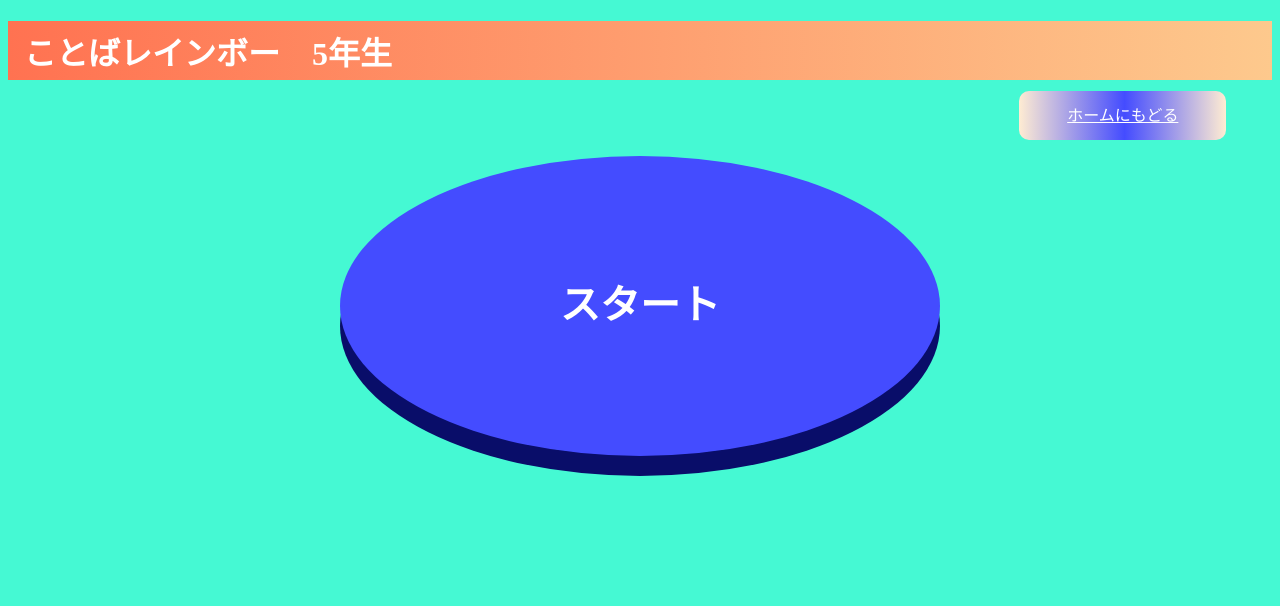
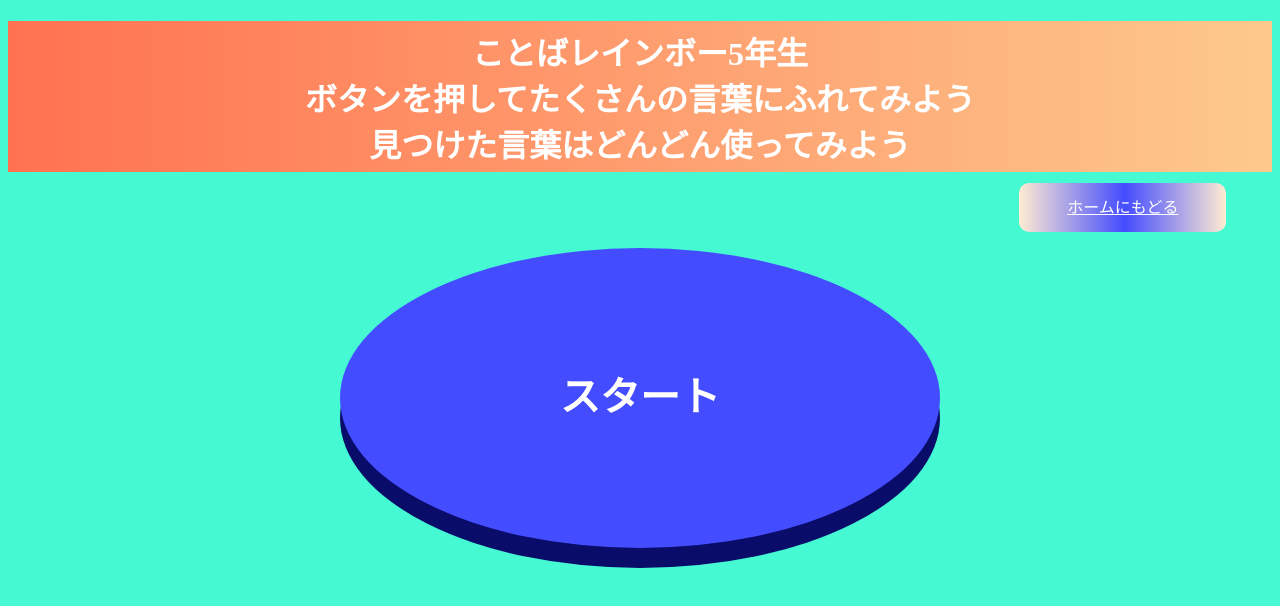
Before and after one commit to chikako2020/kotobaRainbow, a plain HTML site: page kotobaRainbow5/index.html in a window 1280 px wide. Drawn offline with Linux system fonts and the light colour scheme.

Commit message:
ボタンの説明を追加　センタリングする

```diff
--- a/kotobaRainbow5/index.html
+++ b/kotobaRainbow5/index.html
@@ -10,7 +10,7 @@
     <header>
         <div class="container">
           <div class="header-left">
-            <h1>ことばレインボー　5年生</h1>
+            <h1>ことばレインボー5年生<br>ボタンを押してたくさんの言葉にふれてみよう<br>見つけた言葉はどんどん使ってみよう</h1>
           </div>
           <div class="header-right">
             <a href="../index.html"  class="home-btn">ホームにもどる</a>
--- a/kotobaRainbow5/styles.css
+++ b/kotobaRainbow5/styles.css
@@ -29,6 +29,7 @@ h1 {
     background: -webkit-linear-gradient(to right, #FF7251, #fdc98d);
     background: linear-gradient(to right, #FF7251, #fdc98d);
     color: white;
+    text-align: center;
   }
 
   .home-btn {
```
